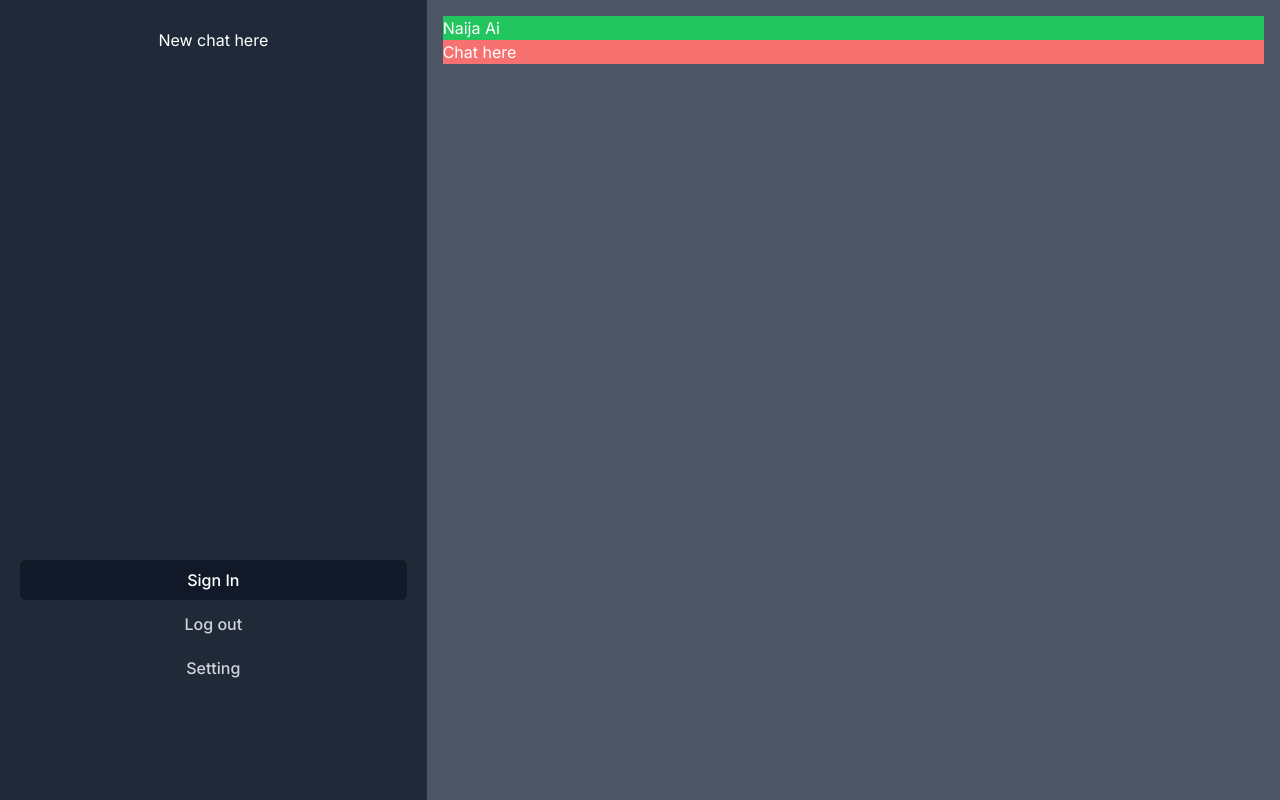
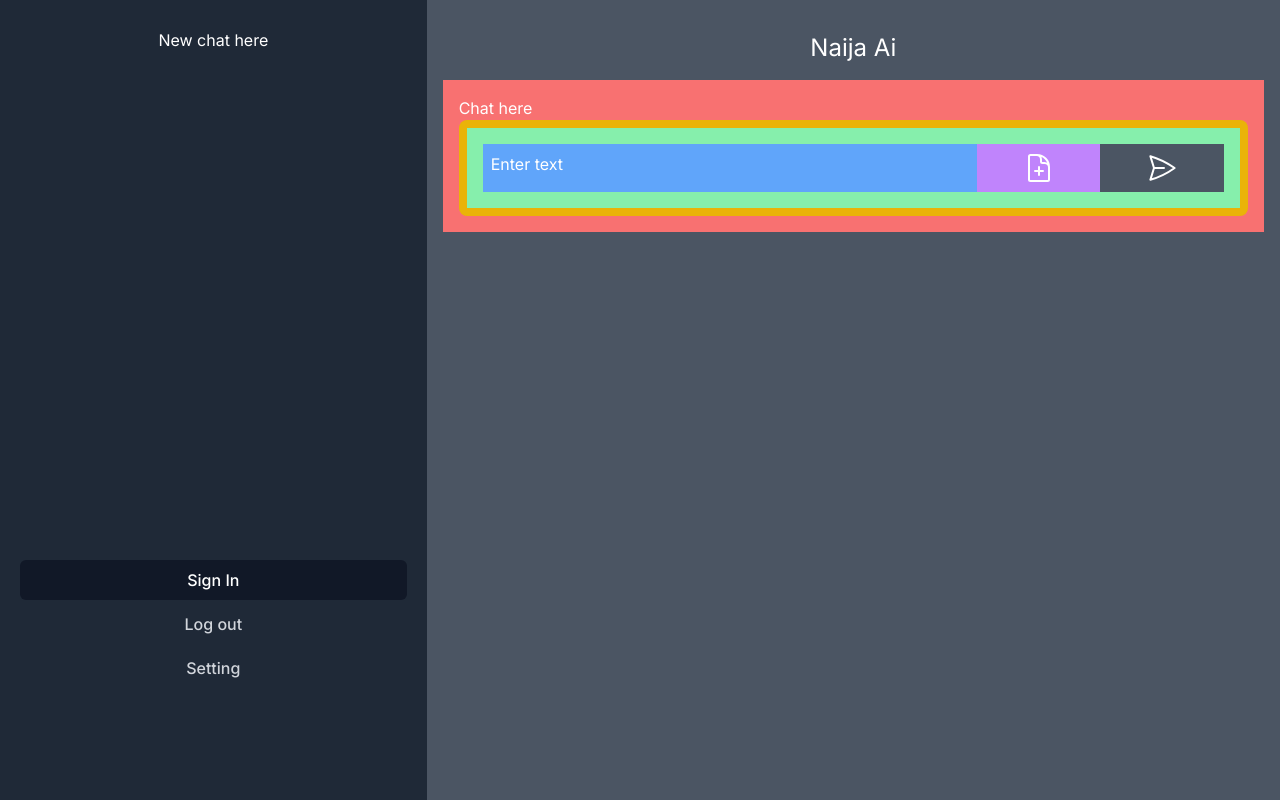
Before and after one commit to Davidmide02/naija-ai, a Next.js app: page /chat in a window 1280 px wide. Built offline with nearby package versions, Linux system fonts and the light colour scheme.

Commit message:
chat page

```diff
--- a/src/app/(pages)/chat/page.tsx
+++ b/src/app/(pages)/chat/page.tsx
@@ -1,8 +1,11 @@
-import React from "react";
+import Input from "@/components/input";
 
 const Page = () => {
   return (
-    <div className="chat bg-red-400">Chat here</div>
+    <div className="chat bg-red-400 p-4">Chat here
+
+    <Input/>
+    </div>
   );
 };
 
--- a/src/app/(pages)/layout.tsx
+++ b/src/app/(pages)/layout.tsx
@@ -136,7 +136,7 @@ export default function Layout({
 
       {/* children */}
       <div className="children bg-gray-600 col-span-2 p-4 h-screen overflow-auto">
-        <div className="bg-green-500">
+        <div className="p-4 text-2xl text-center">
           <Logo />
         </div>
         {children}
--- /dev/null
+++ b/src/components/input.tsx
@@ -0,0 +1,68 @@
+"use client";
+import { useState, useRef } from "react";
+import {
+  PaperAirplaneIcon,
+  DocumentPlusIcon,
+  ClipboardIcon,
+} from "@heroicons/react/24/outline";
+import { log } from "console";
+
+const Input = () => {
+  const [picture, setPicture] = useState<File | null>(null);
+  const [text, setText] = useState("");
+
+  const handlePictureChange = (event: React.ChangeEvent<HTMLInputElement>) => {
+    const file = event.target.files && event.target.files[0];
+    setPicture(file);
+  };
+  const handleTextChange = (event: React.ChangeEvent<HTMLInputElement>) => {
+    setText(event.target.value);
+  };
+  const handleSubmit = (e: React.FormEvent<HTMLFormElement>) => {
+    e.preventDefault();
+    console.log("submitted");
+    console.log(text);
+  };
+  return (
+    <div className="bg-yellow-500 p-2 rounded-lg">
+      <form
+        action=""
+        className="bg-green-300 p-4 grid grid-cols-6 "
+        onSubmit={handleSubmit}
+      >
+        <div className="text-input bg-blue-400 col-span-4">
+          <input
+            type="text"
+            className="w-full p-2 bg-transparent placeholder:text-white outline-none"
+            placeholder="Enter text"
+            onChange={handleTextChange}
+          />
+        </div>
+
+        <div className="file-input cursor-pointer bg-purple-400 p-2 flex flex-col items-center hover:bg-gray-400 hover:rounded-md">
+          <input
+            type="file"
+            accept="image/*"
+            onChange={() => handlePictureChange}
+            hidden
+          />
+          <DocumentPlusIcon
+            className="w-10 h-8"
+            onClick={() => {
+              console.log("clicked upload");
+            }}
+          />
+        </div>
+
+        <button
+          type="submit"
+          className="p-2 bg-gray-600 w-full flex flex-col items-center hover:bg-gray-400 hover:rounded-md"
+        >
+          <PaperAirplaneIcon className="w-10 h-8" />
+        </button>
+      </form>
+    </div>
+  );
+};
+
+export default Input;
--- a/src/components/logo.tsx
+++ b/src/components/logo.tsx
@@ -1,4 +1,4 @@
-import React from 'react'
+
 
 const Logo = () => {
   return (
```
